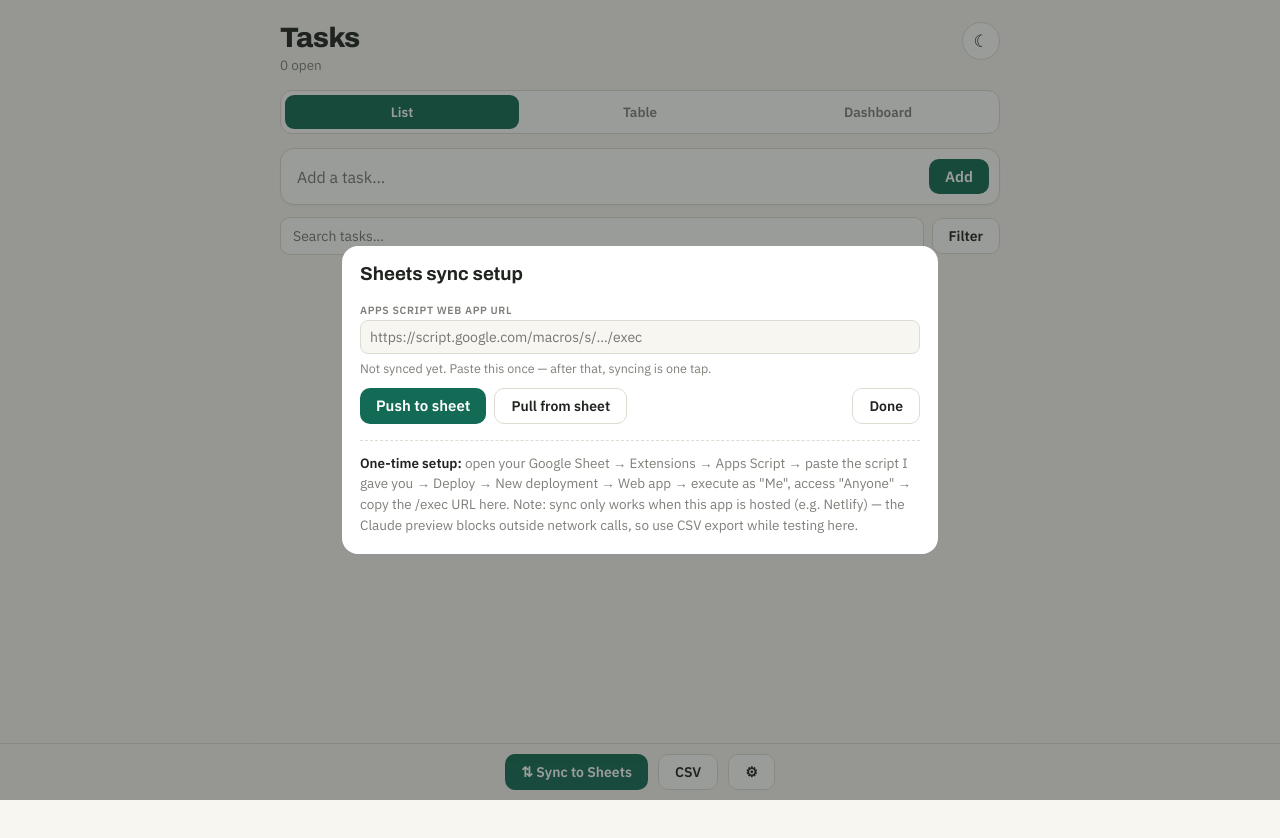
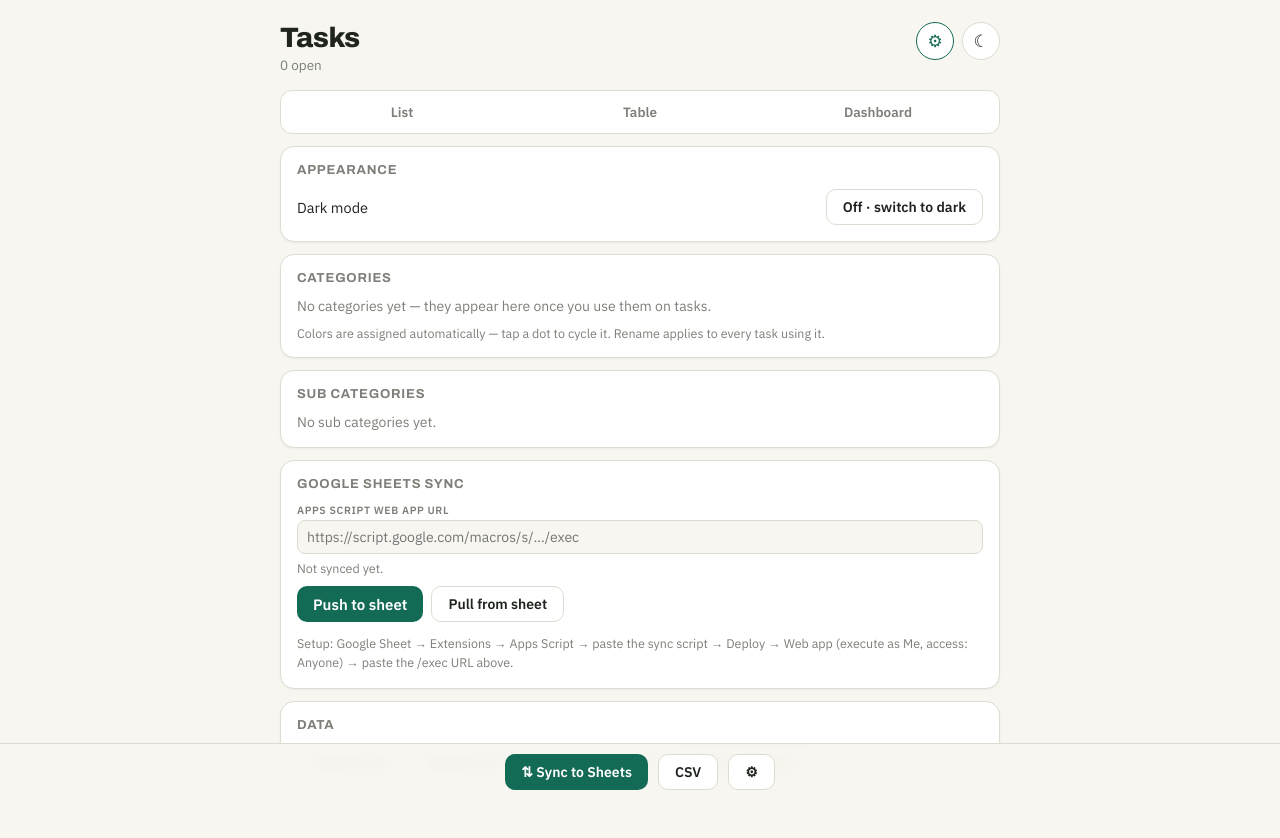
Before and after one commit to aicontentuser-dot/Task-Manager, a React (Vite) app: page / in a window 1280 px wide. Both pictures are taken after a click on the button "⇅ Sync to Sheets". Shown: the top 838 px of the page. Built offline with nearby package versions, Linux system fonts and the light colour scheme.

Commit message:
Update App.jsx

```diff
--- a/src/App.jsx
+++ b/src/App.jsx
@@ -94,6 +94,24 @@ const THEMES = {
 };
 
 const BUCKETS = ["Inbox", "Next week", "Someday"];
+
+/* ---------- automatic category colors ----------
+   Each category/sub name is hashed to a hue, so the same name always
+   gets the same color — no setup needed. Settings can override (cycle)
+   a name's color; overrides are stored in prefs. */
+const HUES = [14, 32, 48, 90, 145, 168, 190, 210, 235, 265, 300, 330];
+const hashStr = (s) => { let h = 0; for (let i = 0; i < s.length; i++) h = (h * 31 + s.charCodeAt(i)) >>> 0; return h; };
+const hueFor = (name, overrides) =>
+  overrides && overrides[name] !== undefined
+    ? HUES[overrides[name] % HUES.length]
+    : HUES[hashStr(String(name).toLowerCase()) % HUES.length];
+const catStyle = (name, dark, overrides) => {
+  const h = hueFor(name, overrides);
+  return dark
+    ? { background: `hsl(${h},32%,22%)`, color: `hsl(${h},60%,72%)` }
+    : { background: `hsl(${h},52%,91%)`, color: `hsl(${h},65%,29%)` };
+};
+const dotColor = (name, dark, overrides) => `hsl(${hueFor(name, overrides)},${dark ? 50 : 60}%,${dark ? 62 : 42}%)`;
 const RECURRENCES = [["", "No repeat"], ["daily", "Daily"], ["weekly", "Weekly"], ["monthly", "Monthly"], ["yearly", "Yearly"]];
 const REC_LABEL = { daily: "Daily", weekly: "Weekly", monthly: "Monthly", yearly: "Yearly" };
 const VIEWS = ["List", "Table", "Dashboard"];
@@ -124,6 +142,7 @@ export default function TaskManager() {
   const [scriptUrl, setScriptUrl] = useState("");
   const [lastSync, setLastSync] = useState("");
   const [syncing, setSyncing] = useState(false);
+  const [catColors, setCatColors] = useState({});
   const csvRef = useRef(null);
   const T = dark ? THEMES.dark : THEMES.light;
   const today = todayStr();
@@ -142,6 +161,7 @@ export default function TaskManager() {
           setDark(prefs.dark === true);
           if (VIEWS.includes(prefs.view)) setView(prefs.view);
           if (prefs.scriptUrl) setScriptUrl(prefs.scriptUrl);
+          if (prefs.catColors) setCatColors(prefs.catColors);
           if (prefs.lastSync) setLastSync(prefs.lastSync);
         }
       } catch (e) { /* defaults */ }
@@ -154,7 +174,7 @@ export default function TaskManager() {
     try { await store.set(STORE_KEY, JSON.stringify(next)); } catch (e) { console.error(e); }
   };
   const savePrefs = async (patch) => {
-    const p = { dark, view, scriptUrl, lastSync, ...patch };
+    const p = { dark, view, scriptUrl, lastSync, catColors, ...patch };
     try { await store.set(PREFS_KEY, JSON.stringify(p)); } catch (e) { console.error(e); }
   };
   const setTheme = (v) => { setDark(v); savePrefs({ dark: v }); };
@@ -302,7 +322,7 @@ export default function TaskManager() {
 
   /* ---------- Google Sheets sync (via Apps Script web app) ---------- */
   const syncPush = async () => {
-    if (!scriptUrl.trim()) { setModal("settings"); return; }
+    if (!scriptUrl.trim()) { switchView("Settings"); flash("Paste your Apps Script URL first"); return; }
     setSyncing(true);
     try {
       // text/plain avoids the CORS preflight that Apps Script can't answer
@@ -324,7 +344,7 @@ export default function TaskManager() {
   };
 
   const syncPull = async () => {
-    if (!scriptUrl.trim()) { setModal("settings"); return; }
+    if (!scriptUrl.trim()) { switchView("Settings"); flash("Paste your Apps Script URL first"); return; }
     if (!window.confirm("Replace all tasks in this app with the contents of your sheet?")) return;
     setSyncing(true);
     try {
@@ -350,6 +370,39 @@ export default function TaskManager() {
       flash("Pull failed — see Settings for setup help");
       console.error(e);
     } finally { setSyncing(false); }
+  };
+
+  /* ---------- category & sub category management ---------- */
+  const cycleColor = (name) => {
+    const cur = catColors[name] !== undefined ? catColors[name] : hashStr(String(name).toLowerCase()) % HUES.length;
+    const next = { ...catColors, [name]: (cur + 1) % HUES.length };
+    setCatColors(next); savePrefs({ catColors: next });
+  };
+  const renameField = (field, oldName) => {
+    const nn = window.prompt(`Rename "${oldName}" to:`, oldName);
+    if (!nn || !nn.trim() || nn.trim() === oldName) return;
+    const name = nn.trim();
+    persist(tasks.map((t) => (t[field] === oldName ? { ...t, [field]: name } : t)));
+    if (catColors[oldName] !== undefined) {
+      const nc = { ...catColors, [name]: catColors[oldName] };
+      delete nc[oldName];
+      setCatColors(nc); savePrefs({ catColors: nc });
+    }
+    if (field === "category" && filterCat === oldName) setFilterCat(name);
+    if (field === "subCategory" && filterSub === oldName) setFilterSub(name);
+    flash(`Renamed to "${name}" everywhere`);
+  };
+  const deleteField = (field, name) => {
+    const n = tasks.filter((t) => t[field] === name).length;
+    if (!window.confirm(`Remove "${name}" from ${n} task${n === 1 ? "" : "s"}? The tasks themselves are kept.`)) return;
+    persist(tasks.map((t) => (t[field] === name ? { ...t, [field]: "" } : t)));
+    if (field === "category" && filterCat === name) setFilterCat("All");
+    if (field === "subCategory" && filterSub === name) setFilterSub("All");
+  };
+  const deleteAll = () => {
+    if (!window.confirm("Delete ALL tasks? This cannot be undone.")) return;
+    if (!window.confirm("Really sure? Consider Sync or CSV export first.")) return;
+    persist([]);
   };
 
   const copyCSV = () => {
@@ -481,7 +534,8 @@ export default function TaskManager() {
       <div style={{ flex: 1, minWidth: 0 }}>
         <div style={S.title(t.done)}>{t.title}</div>
         <div style={S.meta}>
-          {(t.category || t.subCategory) && <span style={S.tag(T.accentSoft, T.accent)}>{[t.category, t.subCategory].filter(Boolean).join(" · ")}</span>}
+          {t.category && <span style={S.tag(catStyle(t.category, dark, catColors).background, catStyle(t.category, dark, catColors).color)}>{t.category}</span>}
+          {t.subCategory && <span style={{ ...S.tag(catStyle(t.subCategory, dark, catColors).background, catStyle(t.subCategory, dark, catColors).color), boxShadow: `inset 0 0 0 1px ${dotColor(t.subCategory, dark, catColors)}` }}>{t.subCategory}</span>}
           {t.dueDate && (
             <span style={S.tag(t.dueDate < today && !t.done ? T.dangerSoft : T.tagBg, t.dueDate < today && !t.done ? T.danger : T.mute)}>
               {fmtDate(t.dueDate)}{t.dueTime ? ` · ${fmtTime(t.dueTime)}` : ""}
@@ -514,7 +568,10 @@ export default function TaskManager() {
             <h1 style={S.h1}>Tasks</h1>
             <p style={S.sub}>{open.length} open{doneList.length ? ` · ${doneList.length} done` : ""}</p>
           </div>
-          <button style={S.round} onClick={() => setTheme(!dark)} aria-label="Toggle dark mode">{dark ? "☀" : "☾"}</button>
+          <div style={{ display: "flex", gap: 8 }}>
+            <button style={{ ...S.round, borderColor: view === "Settings" ? T.accent : T.line, color: view === "Settings" ? T.accent : T.ink }} onClick={() => switchView("Settings")} aria-label="Settings">⚙</button>
+            <button style={S.round} onClick={() => setTheme(!dark)} aria-label="Toggle dark mode">{dark ? "☀" : "☾"}</button>
+          </div>
         </header>
 
         {/* view tabs */}
@@ -523,7 +580,7 @@ export default function TaskManager() {
         </div>
 
         {/* add card — everything inline, no hidden tab */}
-        {view !== "Dashboard" && (
+        {view !== "Dashboard" && view !== "Settings" && (
           <div style={S.addCard}>
             <div style={S.addRow}>
               <input style={S.addInput} placeholder="Add a task…" value={newTitle}
@@ -590,7 +647,7 @@ export default function TaskManager() {
         )}
 
         {/* search + filter (list & table) */}
-        {view !== "Dashboard" && (
+        {view !== "Dashboard" && view !== "Settings" && (
           <>
             <div style={S.toolRow}>
               <input style={S.search} placeholder="Search tasks…" value={search} onChange={(e) => setSearch(e.target.value)} />
@@ -602,12 +659,12 @@ export default function TaskManager() {
               <div style={S.panel}>
                 <div>
                   <label style={S.label}>Category</label>
-                  <div style={S.chipRow}>{categories.map((c) => <button key={c} style={S.chip(filterCat === c)} onClick={() => { setFilterCat(c); setFilterSub("All"); }}>{c}</button>)}</div>
+                  <div style={S.chipRow}>{categories.map((c) => <button key={c} style={S.chip(filterCat === c)} onClick={() => { setFilterCat(c); setFilterSub("All"); }}>{c !== "All" && <span style={{ display: "inline-block", width: 8, height: 8, borderRadius: 4, background: dotColor(c, dark, catColors), marginRight: 6 }} />}{c}</button>)}</div>
                 </div>
                 {subCats.length > 1 && (
                   <div>
                     <label style={S.label}>Sub category</label>
-                    <div style={S.chipRow}>{subCats.map((c) => <button key={c} style={S.chip(filterSub === c)} onClick={() => setFilterSub(c)}>{c}</button>)}</div>
+                    <div style={S.chipRow}>{subCats.map((c) => <button key={c} style={S.chip(filterSub === c)} onClick={() => setFilterSub(c)}>{c !== "All" && <span style={{ display: "inline-block", width: 8, height: 8, borderRadius: 4, background: dotColor(c, dark, catColors), marginRight: 6 }} />}{c}</button>)}</div>
                   </div>
                 )}
                 <div>
@@ -672,8 +729,8 @@ export default function TaskManager() {
                   <tr key={t.id} style={{ background: i % 2 ? T.rowAlt : "transparent", opacity: t.done ? 0.55 : 1 }}>
                     <td style={S.td}><button style={S.check(t.done)} onClick={() => toggle(t.id)}>{t.done ? "✓" : ""}</button></td>
                     <td style={{ ...S.td, fontWeight: 500, textDecoration: t.done ? "line-through" : "none", minWidth: 160 }}>{t.title}</td>
-                    <td style={S.td}>{t.category || <span style={{ color: T.mute }}>—</span>}</td>
-                    <td style={S.td}>{t.subCategory || <span style={{ color: T.mute }}>—</span>}</td>
+                    <td style={S.td}>{t.category ? <span style={S.tag(catStyle(t.category, dark, catColors).background, catStyle(t.category, dark, catColors).color)}>{t.category}</span> : <span style={{ color: T.mute }}>—</span>}</td>
+                    <td style={S.td}>{t.subCategory ? <span style={S.tag(catStyle(t.subCategory, dark, catColors).background, catStyle(t.subCategory, dark, catColors).color)}>{t.subCategory}</span> : <span style={{ color: T.mute }}>—</span>}</td>
                     <td style={{ ...S.td, whiteSpace: "nowrap", color: t.dueDate && t.dueDate < today && !t.done ? T.danger : "inherit" }}>
                       {t.dueDate ? `${fmtShort(t.dueDate)}${t.dueTime ? " " + fmtTime(t.dueTime) : ""}` : (t.bucket && t.bucket !== "Inbox" ? t.bucket : "—")}
                     </td>
@@ -743,7 +800,7 @@ export default function TaskManager() {
               {stats.catRows.map(([cat, n]) => (
                 <div key={cat} style={S.barRow}>
                   <span style={S.barLbl}>{cat}</span>
-                  <div style={S.barTrack}><div style={S.barFill((n / maxCat) * 100, T.accent)} /></div>
+                  <div style={S.barTrack}><div style={S.barFill((n / maxCat) * 100, cat === "Uncategorized" ? T.mute : dotColor(cat, dark, catColors))} /></div>
                   <span style={S.barVal}>{n}</span>
                 </div>
               ))}
@@ -761,6 +818,75 @@ export default function TaskManager() {
             </div>
           </>
         )}
+
+        {/* ---------- SETTINGS VIEW ---------- */}
+        {view === "Settings" && (
+          <>
+            <div style={S.dashCard}>
+              <h3 style={S.dashTitle}>Appearance</h3>
+              <div style={{ display: "flex", alignItems: "center", justifyContent: "space-between" }}>
+                <span style={{ fontSize: 14.5 }}>Dark mode</span>
+                <button style={S.footBtn} onClick={() => setTheme(!dark)}>{dark ? "On · switch to light" : "Off · switch to dark"}</button>
+              </div>
+            </div>
+
+            <div style={S.dashCard}>
+              <h3 style={S.dashTitle}>Categories</h3>
+              {categories.filter((c) => c !== "All").length === 0 && <div style={{ color: T.mute, fontSize: 14 }}>No categories yet — they appear here once you use them on tasks.</div>}
+              {categories.filter((c) => c !== "All").map((c) => (
+                <div key={c} style={{ display: "flex", alignItems: "center", gap: 10, padding: "8px 0", borderBottom: `1px solid ${T.line}` }}>
+                  <button title="Change color" onClick={() => cycleColor(c)}
+                    style={{ width: 18, height: 18, borderRadius: 9, border: "none", cursor: "pointer", background: dotColor(c, dark, catColors) }} />
+                  <span style={{ flex: 1, fontSize: 14.5 }}>{c}</span>
+                  <span style={{ ...S.count }}>{tasks.filter((t) => t.category === c).length}</span>
+                  <button style={S.iconBtn} onClick={() => renameField("category", c)} title="Rename">✎</button>
+                  <button style={S.iconBtn} onClick={() => deleteField("category", c)} title="Remove">✕</button>
+                </div>
+              ))}
+              <p style={{ fontSize: 12.5, color: T.mute, margin: "10px 0 0" }}>Colors are assigned automatically — tap a dot to cycle it. Rename applies to every task using it.</p>
+            </div>
+
+            <div style={S.dashCard}>
+              <h3 style={S.dashTitle}>Sub categories</h3>
+              {subSuggestions.length === 0 && <div style={{ color: T.mute, fontSize: 14 }}>No sub categories yet.</div>}
+              {subSuggestions.map((c) => (
+                <div key={c} style={{ display: "flex", alignItems: "center", gap: 10, padding: "8px 0", borderBottom: `1px solid ${T.line}` }}>
+                  <button title="Change color" onClick={() => cycleColor(c)}
+                    style={{ width: 18, height: 18, borderRadius: 9, border: "none", cursor: "pointer", background: dotColor(c, dark, catColors) }} />
+                  <span style={{ flex: 1, fontSize: 14.5 }}>{c}</span>
+                  <span style={{ ...S.count }}>{tasks.filter((t) => t.subCategory === c).length}</span>
+                  <button style={S.iconBtn} onClick={() => renameField("subCategory", c)} title="Rename">✎</button>
+                  <button style={S.iconBtn} onClick={() => deleteField("subCategory", c)} title="Remove">✕</button>
+                </div>
+              ))}
+            </div>
+
+            <div style={S.dashCard}>
+              <h3 style={S.dashTitle}>Google Sheets sync</h3>
+              <label style={S.label}>Apps Script web app URL</label>
+              <input style={S.input} placeholder="https://script.google.com/macros/s/…/exec"
+                value={scriptUrl} onChange={(e) => setScriptUrl(e.target.value)} onBlur={() => savePrefs({ scriptUrl })} />
+              <p style={{ fontSize: 12.5, color: T.mute, margin: "6px 0 10px" }}>{lastSync ? `Last synced: ${lastSync}` : "Not synced yet."}</p>
+              <div style={{ display: "flex", gap: 8, flexWrap: "wrap" }}>
+                <button style={S.addBtn} onClick={() => { savePrefs({ scriptUrl }); syncPush(); }} disabled={syncing}>{syncing ? "Syncing…" : "Push to sheet"}</button>
+                <button style={S.footBtn} onClick={() => { savePrefs({ scriptUrl }); syncPull(); }} disabled={syncing}>Pull from sheet</button>
+              </div>
+              <p style={{ fontSize: 12.5, color: T.mute, margin: "12px 0 0", lineHeight: 1.5 }}>
+                Setup: Google Sheet → Extensions → Apps Script → paste the sync script → Deploy → Web app (execute as Me, access: Anyone) → paste the /exec URL above.
+              </p>
+            </div>
+
+            <div style={S.dashCard}>
+              <h3 style={S.dashTitle}>Data</h3>
+              <div style={{ display: "flex", gap: 8, flexWrap: "wrap" }}>
+                <button style={S.footBtn} onClick={() => setModal("export")}>Export CSV</button>
+                <button style={S.footBtn} onClick={() => setModal("import")}>Import CSV</button>
+                <button style={S.footBtn} onClick={clearDone}>Clear completed</button>
+                <button style={{ ...S.footBtn, color: T.danger, borderColor: T.danger }} onClick={deleteAll}>Delete all tasks</button>
+              </div>
+            </div>
+          </>
+        )}
       </div>
 
       {/* footer */}
@@ -769,7 +895,7 @@ export default function TaskManager() {
           {syncing ? "Syncing…" : "⇅ Sync to Sheets"}
         </button>
         <button style={S.footBtn} onClick={() => setModal("export")}>CSV</button>
-        <button style={S.footBtn} onClick={() => setModal("settings")} aria-label="Sync settings">⚙</button>
+        <button style={S.footBtn} onClick={() => switchView("Settings")} aria-label="Settings">⚙</button>
       </div>
 
       {toast && <div style={S.toast}>{toast}</div>}
@@ -806,31 +932,6 @@ export default function TaskManager() {
         </div>
       )}
 
-      {/* settings modal */}
-      {modal === "settings" && (
-        <div style={S.modalBg} onClick={() => setModal(null)}>
-          <div style={S.modal} onClick={(e) => e.stopPropagation()}>
-            <h3 style={{ marginTop: 0, fontFamily: "'Archivo', sans-serif" }}>Sheets sync setup</h3>
-            <label style={S.label}>Apps Script web app URL</label>
-            <input style={S.input} placeholder="https://script.google.com/macros/s/…/exec"
-              value={scriptUrl}
-              onChange={(e) => setScriptUrl(e.target.value)}
-              onBlur={() => savePrefs({ scriptUrl })} />
-            <p style={{ fontSize: 12.5, color: T.mute, margin: "6px 0 0" }}>
-              {lastSync ? `Last synced: ${lastSync}` : "Not synced yet."} Paste this once — after that, syncing is one tap.
-            </p>
-            <div style={{ display: "flex", gap: 8, marginTop: 12, flexWrap: "wrap" }}>
-              <button style={S.addBtn} onClick={() => { savePrefs({ scriptUrl }); syncPush(); }} disabled={syncing}>Push to sheet</button>
-              <button style={S.footBtn} onClick={() => { savePrefs({ scriptUrl }); syncPull(); }} disabled={syncing}>Pull from sheet</button>
-              <button style={{ ...S.footBtn, marginLeft: "auto" }} onClick={() => { savePrefs({ scriptUrl }); setModal(null); }}>Done</button>
-            </div>
-            <div style={{ marginTop: 16, paddingTop: 12, borderTop: `1px dashed ${T.line}`, fontSize: 13.5, color: T.mute, lineHeight: 1.55 }}>
-              <strong style={{ color: T.ink }}>One-time setup:</strong> open your Google Sheet → Extensions → Apps Script → paste the script I gave you → Deploy → New deployment → Web app → execute as "Me", access "Anyone" → copy the /exec URL here. Note: sync only works when this app is hosted (e.g. Netlify) — the Claude preview blocks outside network calls, so use CSV export while testing here.
-            </div>
-          </div>
-        </div>
-      )}
-
       {/* edit modal */}
       {editing && (
         <div style={S.modalBg} onClick={() => setEditing(null)}>
```
